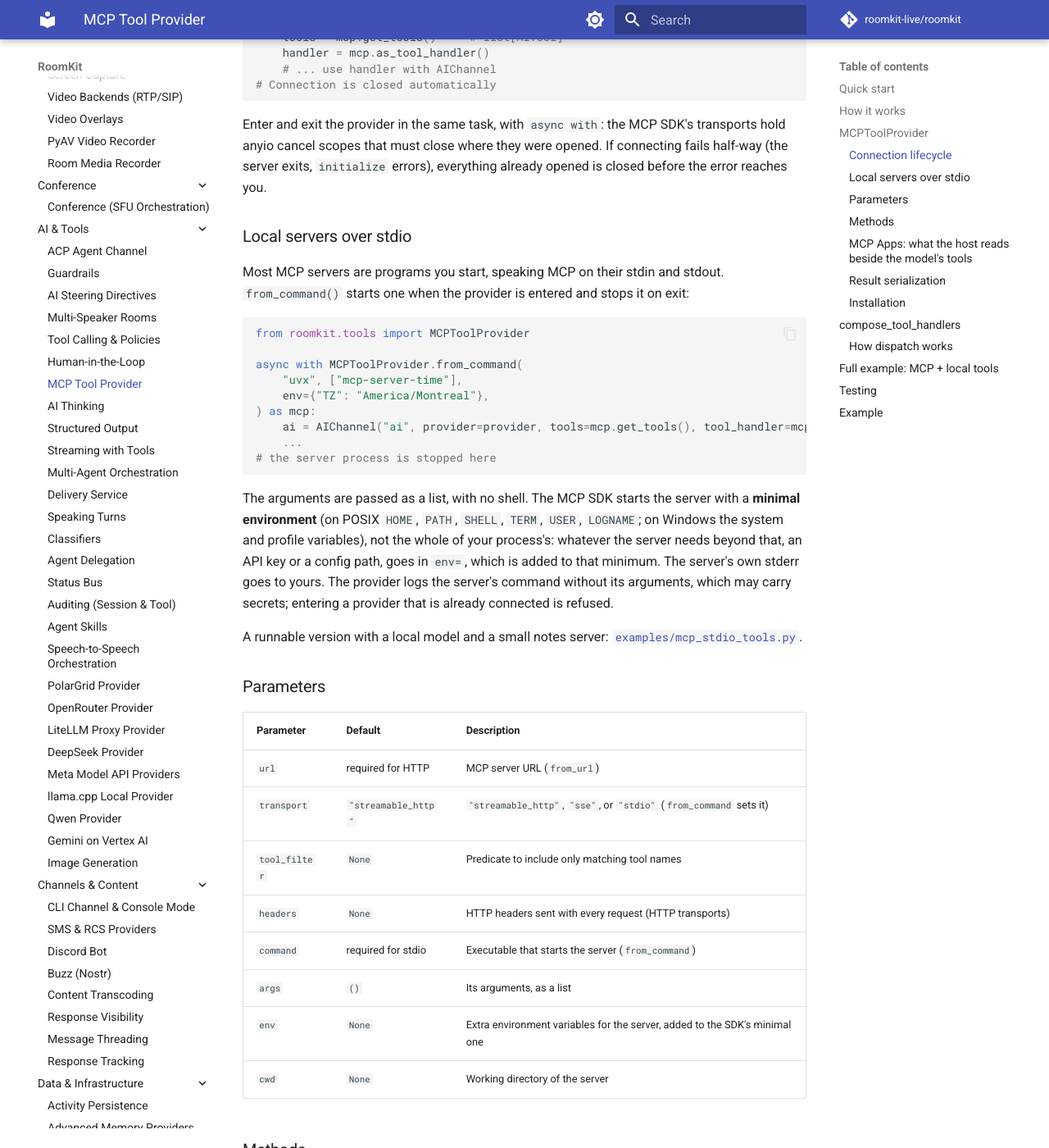
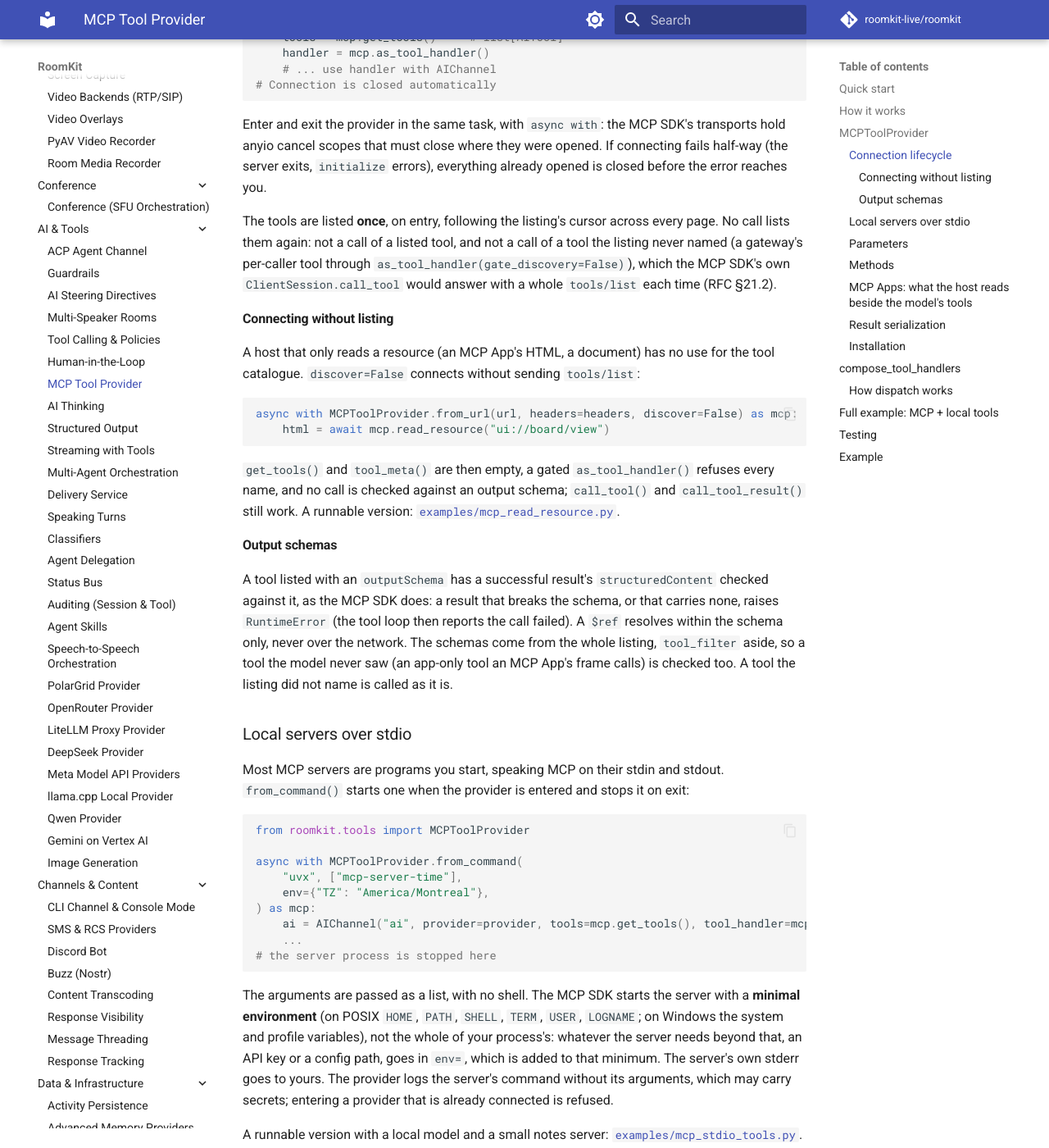
Before and after one commit to roomkit-live/roomkit-docs, an MkDocs documentation site: the page built from docs/guides/mcp-tool-provider.md, in a window 1280 px wide and 1400 px high, scrolled down 1840 px. Shown: the whole window at 82% size. Built offline with MkDocs 1.6.1 and Material for MkDocs 9.7.7, drawn with Linux system fonts in a browser that asks for light colours; comment, search, counter and statistics services are not loaded; some of the changed text lies outside the part shown.

Commit message:
docs(mcp): a tool call never lists the tools again; discover=False connects without listing (RMK-662)

````diff
--- a/docs/guides/mcp-tool-provider.md
+++ b/docs/guides/mcp-tool-provider.md
@@ -72,6 +72,23 @@ async with provider as mcp:
 
 Enter and exit the provider in the same task, with `async with`: the MCP SDK's transports hold anyio cancel scopes that must close where they were opened. If connecting fails half-way (the server exits, `initialize` errors), everything already opened is closed before the error reaches you.
 
+The tools are listed **once**, on entry, following the listing's cursor across every page. No call lists them again: not a call of a listed tool, and not a call of a tool the listing never named (a gateway's per-caller tool through `as_tool_handler(gate_discovery=False)`), which the MCP SDK's own `ClientSession.call_tool` would answer with a whole `tools/list` each time (RFC §21.2).
+
+#### Connecting without listing
+
+A host that only reads a resource (an MCP App's HTML, a document) has no use for the tool catalogue. `discover=False` connects without sending `tools/list`:
+
+```python
+async with MCPToolProvider.from_url(url, headers=headers, discover=False) as mcp:
+    html = await mcp.read_resource("ui://board/view")
+```
+
+`get_tools()` and `tool_meta()` are then empty, a gated `as_tool_handler()` refuses every name, and no call is checked against an output schema; `call_tool()` and `call_tool_result()` still work. A runnable version: [`examples/mcp_read_resource.py`](https://github.com/roomkit-live/roomkit/blob/main/examples/mcp_read_resource.py).
+
+#### Output schemas
+
+A tool listed with an `outputSchema` has a successful result's `structuredContent` checked against it, as the MCP SDK does: a result that breaks the schema, or that carries none, raises `RuntimeError` (the tool loop then reports the call failed). A `$ref` resolves within the schema only, never over the network. The schemas come from the whole listing, `tool_filter` aside, so a tool the model never saw (an app-only tool an MCP App's frame calls) is checked too. A tool the listing did not name is called as it is.
+
 ### Local servers over stdio
 
 Most MCP servers are programs you start, speaking MCP on their stdin and stdout. `from_command()` starts one when the provider is entered and stops it on exit:
@@ -104,6 +121,7 @@ A runnable version with a local model and a small notes server: [`examples/mcp_s
 | `args` | `()` | Its arguments, as a list |
 | `env` | `None` | Extra environment variables for the server, added to the SDK's minimal one |
 | `cwd` | `None` | Working directory of the server |
+| `discover` | `True` | List the server's tools on entry; `False` connects without listing |
 
 ### Methods
 
````
Also changed, not shown: docs/features.md (+1 -1 lines).
